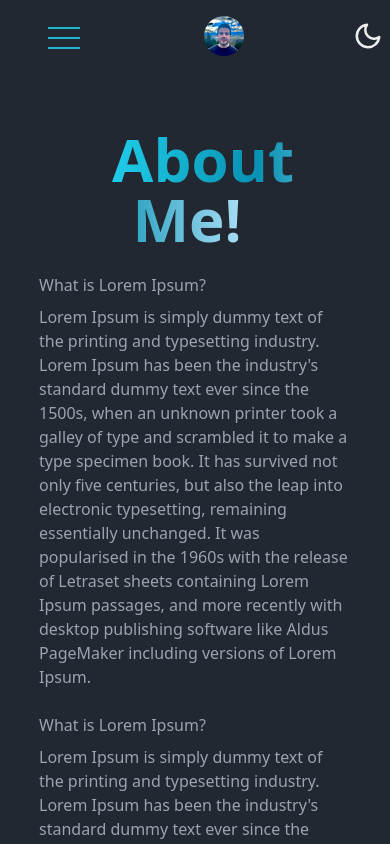
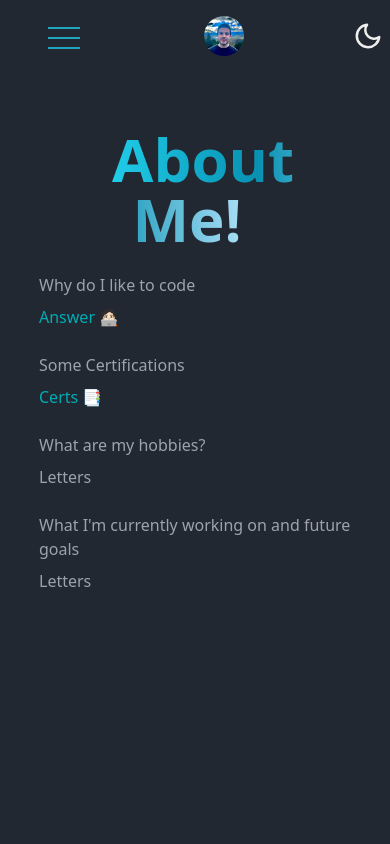
Before and after one commit to davidtc8/another_silly_porfolio_why_not, a React (Vite) app in the folder client/: page /aboutme in a window 390 px wide. Shown: the top 844 px of the page. Built offline with nearby package versions, Linux system fonts and the light colour scheme.

Commit message:
Added text and fixed frontend issues

```diff
--- a/client/src/components/AboutMe/Aboutme.jsx
+++ b/client/src/components/AboutMe/Aboutme.jsx
@@ -1,7 +1,21 @@
+import PopupImage from '../HelpfulFunctions/PopupImage'
+import Starcraft from '../../assets/starcraft1.jpeg'
+import AOE from '../../assets/aoe.jpeg'
+import ReactCert from '../../assets/react-cert.jpeg'
+import PythonCert from '../../assets/python-cert.jpeg'
+import SQLCert from '../../assets/sql-cert.jpeg'
+import GoogleCloud from '../../assets/google-cloud-cert.jpeg'
+import UdacityCert from '../../assets/udacity-cert.jpeg'
+import PythonDS from '../../assets/python-ds-cert.jpeg'
+import ML from '../../assets/machine-learning.jpeg'
+import WebDevelopment from '../../assets/web-dev.jpeg'
+import English from '../../assets/english.jpeg'
+import ReadMore from '../HelpfulFunctions/ReadMore'
 import './aboutmeStyling.css'
 
 export default function Aboutme() {
   return (
+    <div className='main_wrapper'>
       <div className='aboutme_main_section'>
         <div className='letter_section_box'>
           <span className='about_me_bigletters_section text-6xl p-4 text-center font-bold from-cyan-400 via-cyan-600 to-sky-200 bg-gradient-to-r bg-clip-text text-transparent'>
@@ -11,16 +25,77 @@ export default function Aboutme() {
         <div className='full_summary_box'>
           <div className='about_me_section text-gray-400 text-md font-normal'>
             <div className='header_section_writing'>
-          What is Lorem Ipsum?
+              Why do I like to code
             </div>
             <div className='full_explanation_writing'>
-            Lorem Ipsum is simply dummy text of the printing and typesetting industry. Lorem Ipsum has been the industry's standard dummy text ever since the 1500s, when an unknown printer took a galley of type and scrambled it to make a type specimen book. It has survived not only five centuries, but also the leap into electronic typesetting, remaining essentially unchanged. It was popularised in the 1960s with the release of Letraset sheets containing Lorem Ipsum passages, and more recently with desktop publishing software like Aldus PageMaker including versions of Lorem Ipsum.
+              <ReadMore letters={"Answer 🧑🏻‍💻"}>
+                <div>
+                  <ul>
+                    <li className='my_text'>
+                      When I was young I was in love with games like <PopupImage imageUrl={Starcraft}>Starcraft</PopupImage> and <PopupImage imageUrl={AOE}>Age of Empires</PopupImage>,
+                      so when I was around 14 I started creating my own games, however, to be honest I wasn't really successful, but ever since then, this fueled in me a sense of curiosity
+                      about programming.
+                    </li>
+                  </ul>
+                </div>
+              </ReadMore>
             </div>
             <div className='header_section_writing'>
-          What is Lorem Ipsum?
+              Some Certifications
             </div>
             <div className='full_explanation_writing'>
-            Lorem Ipsum is simply dummy text of the printing and typesetting industry. Lorem Ipsum has been the industry's standard dummy text ever since the 1500s, when an unknown printer took a galley of type and scrambled it to make a type specimen book. It has survived not only five centuries, but also the leap into electronic typesetting, remaining essentially unchanged. It was popularised in the 1960s with the release of Letraset sheets containing Lorem Ipsum passages, and more recently with desktop publishing software like Aldus PageMaker including versions of Lorem Ipsum.
+              <ReadMore letters={"Certs 📑"}>
+                <div>
+                  <ul>
+                    <li className='my_text'>
+                      Here are some of my Certifications, if you want to know more about it, feel free to check my <a className='my_a' href="https://www.linkedin.com/in/david-tc/">LinkedIn</a>
+                    </li>
+                    <li className='my_next_li'>
+                      <PopupImage imageUrl={ML}>Machine Learning</PopupImage> by MIT Professional Education.
+                    </li>
+                    <li className='my_next_li'>
+                      <PopupImage imageUrl={PythonDS}>Python</PopupImage> Data Structures by Coursera.
+                    </li>
+                    <li className='my_next_li'>
+                      <PopupImage imageUrl={WebDevelopment}>Web Development</PopupImage> by ITESM.
+                    </li>
+                    <li className='my_next_li'>
+                      <PopupImage imageUrl={ReactCert}>React</PopupImage> Certfication by HackerRank.
+                    </li>
+                    <li className='my_next_li'>
+                      <PopupImage imageUrl={PythonCert}>Python</PopupImage> Certfication by HackerRank.
+                    </li>
+                    <li className='my_next_li'>
+                      <PopupImage imageUrl={SQLCert}>SQL</PopupImage> Certfication by Datacamp.
+                    </li>
+                    <li className='my_next_li'>
+                      <PopupImage imageUrl={GoogleCloud}>Certification</PopupImage> by Google Cloud.
+                    </li>
+                    <li className='my_next_li'>
+                      <PopupImage imageUrl={UdacityCert}>Programming for Data Science</PopupImage> by Udacity.
+                    </li>
+                    <li className='my_text2'>
+                      Other Certifications
+                    </li>
+                    <li className='my_next_li'>
+                      <PopupImage imageUrl={English}>English</PopupImage> Test by Duolingo (C1 Level).
+                    </li>
+                  </ul>
+                </div>
+              </ReadMore>
+            </div>
+            <div className='header_section_writing'>
+              What are my hobbies?
+            </div>
+            <div className='full_explanation_writing'>
+              Letters
+            </div>
+            <div className='header_section_writing'>
+              What I'm currently working on and future goals
+            </div>
+            <div className='full_explanation_writing'>
+              Letters
+            </div>
           </div>
         </div>
       </div>
--- a/client/src/components/AboutMe/aboutmeStyling.css
+++ b/client/src/components/AboutMe/aboutmeStyling.css
@@ -1,6 +1,13 @@
+.main_wrapper {
+    display: flex;
+    flex-direction: column;
+    min-height: 100vh;
+}
+
 .aboutme_main_section {
     background-color: #222831;
-    height: 100vh;
+    flex: 1; /* or height: 100%; */
+    overflow-y: auto; /* Enable vertical scrolling if content exceeds viewport */
 }
 
 .letter_section_box {
@@ -25,9 +32,29 @@
     padding-bottom: 1.5rem;
 }
 
+.my_text {
+    list-style-type:none;
+}
+
+.my_a {
+    text-decoration: underline !important;
+    color: #5356FF !important;
+}
+
+.my_next_li {
+    padding-top: .5rem;
+}
+
+.my_text2 {
+    padding-top: 1rem;
+    list-style-type:none;
+}
+
 @media (max-width: 500px) {
     .aboutme_main_section {
-        height: auto;
+        height: 100vh;
+        width: 100%;
+        margin:auto;
     }
 
     .letter_section_box {
--- a/client/src/components/Experience/Experience.jsx
+++ b/client/src/components/Experience/Experience.jsx
@@ -43,7 +43,7 @@ export default function Experience() {
                       Full Stack Developer - Nymbus
                     </h1>
                   </div>
-                  <ReadMore>
+                  <ReadMore letters={"Position Activities"}>
                     <div className={`role_explanation_experience`}>
                       <ul>
                         <div className='years_responsive'>
@@ -86,7 +86,7 @@ export default function Experience() {
                       Full Stack Developer - Deacero
                     </h1>
                   </div>
-                  <ReadMore>
+                  <ReadMore letters={"Position Activities"}>
                     <div className={`role_explanation_experience`}>
                       <ul>
                         <div className='years_responsive'>
@@ -124,7 +124,7 @@ export default function Experience() {
                       Data Conversion Consultant - Workday
                     </h1>
                   </div>
-                  <ReadMore>
+                  <ReadMore letters={"Position Activities"}>
                     <div className={`role_explanation_experience`}>
                       <ul>
                         <div className='years_responsive'>Jun 2021 - Aug 2022</div>
@@ -165,7 +165,7 @@ export default function Experience() {
                       Associate Technical Consultant - Blue Yonder
                     </h1>
                   </div>
-                  <ReadMore>
+                  <ReadMore letters={"Position Activities"}>
                     <div className={`role_explanation_experience`}>
                       <ul>
                         <div className='years_responsive'>Jan 2021 - Jul 2021</div>
@@ -199,7 +199,7 @@ export default function Experience() {
                     IT Consultant - Xignux - Internship
                     </h1>
                   </div>
-                  <ReadMore>
+                  <ReadMore letters={"Position Activities"}>
                     <div className={`role_explanation_experience`}>
                       <ul>
                         <div className='years_responsive'>May 2019 - Jul 2019</div>
--- a/client/src/components/HelpfulFunctions/ReadMore.jsx
+++ b/client/src/components/HelpfulFunctions/ReadMore.jsx
@@ -1,6 +1,7 @@
 import { useState, useEffect, useRef } from 'react';
+import './readmoreStyling.css'
 
-export default function ReadMore({children}) {
+export default function ReadMore({children, letters}) {
     let text = children;
     // Grabbing the content
     text = text.props['children'].props.children
@@ -37,7 +38,7 @@ export default function ReadMore({children}) {
                     className={`read-or-hide ${!isReadMore ? "expanded" : ""}`}
                     style={{ color: "#00ADB5", cursor: 'pointer'}}
                 >
-                    {isReadMore ? "Position Activities" : " show less"}
+                    {isReadMore ? letters : " show less"}
                 </span>
             </div>
         </div>
--- /dev/null
+++ b/client/src/components/HelpfulFunctions/readmoreStyling.css
@@ -0,0 +1,16 @@
+.text {
+    max-height: 100px; /* Set a max height to enable the read more/less functionality */
+    transition:  2s ease; /* Transition effect for max-height */
+}
+
+.text.expanded {
+    max-height: 1000px; /* Expand to show all content */
+}
+
+.test_div {
+    overflow: hidden;
+  }
+
+.expanded span {
+    line-height: 3rem;
+}
```
Lines whose indentation alone changed are shown as unchanged.
